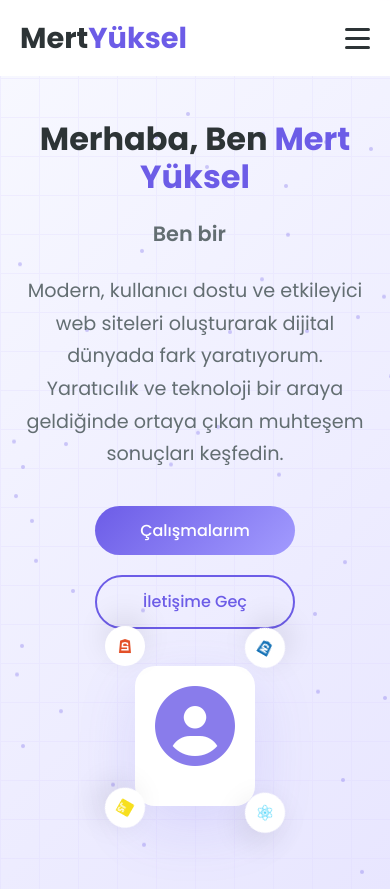
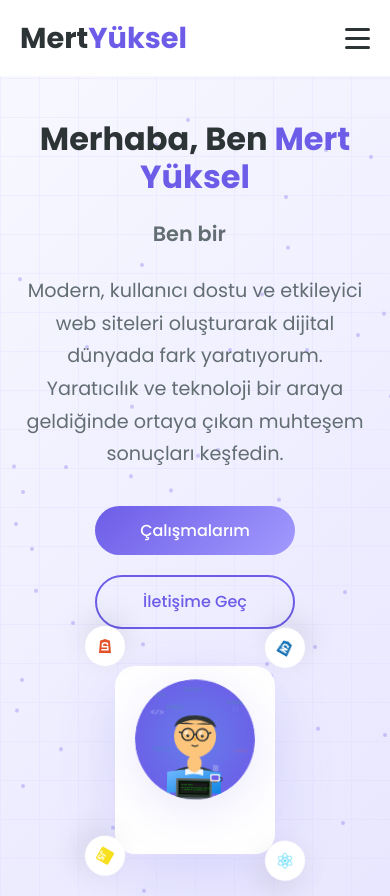
Before and after one commit to samrabe01-sudo/Webtelligence-One, a plain HTML site: page index.html in a window 390 px wide. Shown: the top 896 px of the page. Drawn offline with Linux system fonts and the light colour scheme.

Commit message:
Add Professional Animated Developer Avatar
 New Features:
- Professional animated SVG avatar with coding theme
- Matrix rain background effect
- Blinking eyes and subtle head movements
- Animated terminal screen with typing effect
- Coffee cup with steam animation
- Floating code elements with smooth animations
- Responsive avatar sizing for mobile devices

 Visual Improvements:
- Replaced Font Awesome icon with custom professional avatar
- Added gradient backgrounds and glowing effects
- Smooth animations without performance impact
- Modern developer aesthetic with laptop and coffee
- Professional appearance suitable for portfolio

 Mobile Optimizations:
- Responsive avatar sizing (180px desktop, 120px mobile)
- Smooth hover effects with scale transform
- Drop shadow effects for depth
- Optimized animations for mobile performance

```diff
--- a/index.html
+++ b/index.html
@@ -54,7 +54,7 @@
             <div class="hero-image">
                 <div class="profile-card">
                     <div class="profile-img">
-                        <i class="fas fa-user-circle"></i>
+                        <img src="images/profile/animated-developer.svg" alt="Professional Developer Avatar" class="avatar-img">
                     </div>
                     <div class="floating-elements">
                         <div class="float-element html"><i class="fab fa-html5"></i></div>
--- a/styles.css
+++ b/styles.css
@@ -311,6 +311,25 @@ body {
 .profile-img {
     text-align: center;
     margin-bottom: 20px;
+}
+
+.profile-img .avatar-img {
+    width: 180px;
+    height: 180px;
+    border-radius: 50%;
+    transition: all 0.3s ease;
+    filter: drop-shadow(0 10px 25px rgba(108, 92, 231, 0.15));
+    animation: avatarFloat 4s ease-in-out infinite;
+}
+
+.profile-img .avatar-img:hover {
+    transform: scale(1.05);
+    filter: drop-shadow(0 15px 35px rgba(108, 92, 231, 0.25));
+}
+
+@keyframes avatarFloat {
+    0%, 100% { transform: translateY(0px) rotate(0deg); }
+    50% { transform: translateY(-10px) rotate(2deg); }
 }
 
 .profile-img i {
@@ -1967,6 +1986,11 @@ body {
         padding: 20px;
     }
 
+    .profile-img .avatar-img {
+        width: 120px;
+        height: 120px;
+    }
+
     .profile-img i {
         font-size: 5rem;
     }
```
Also changed, not shown: images/profile/animated-developer.svg (added), images/profile/developer-avatar.svg (added).
